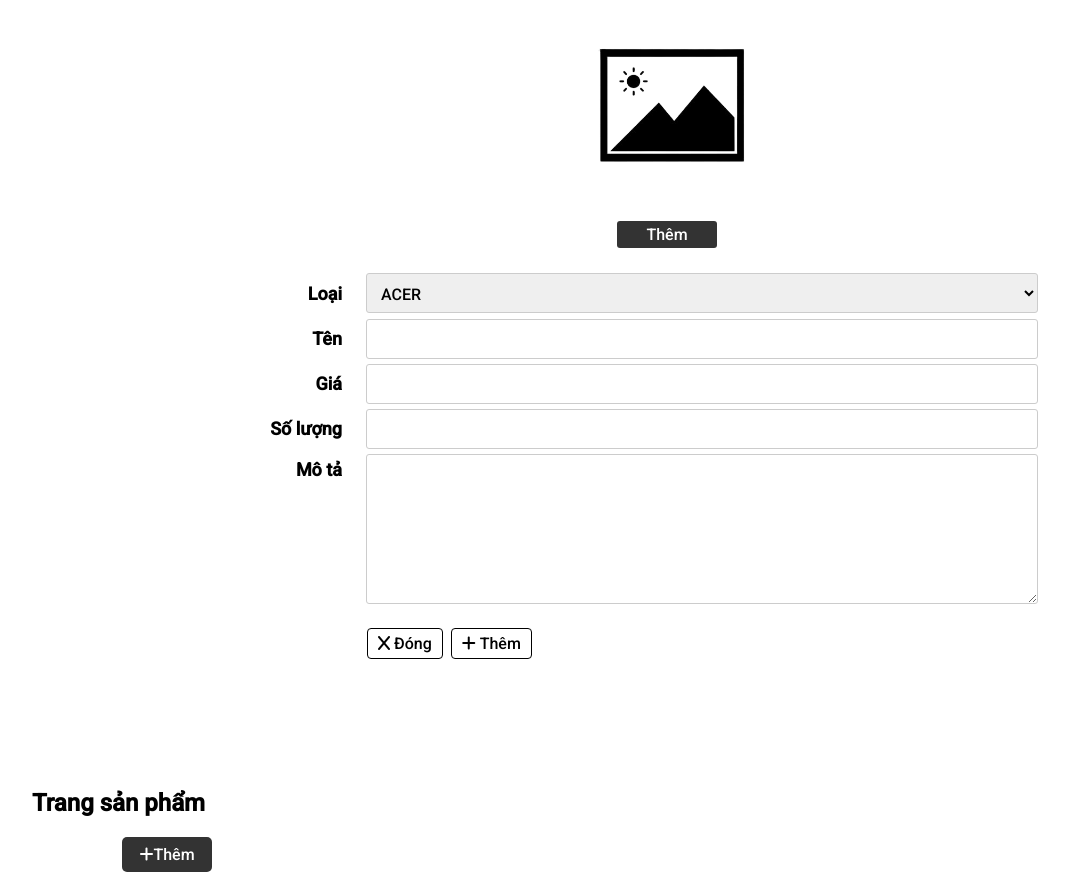
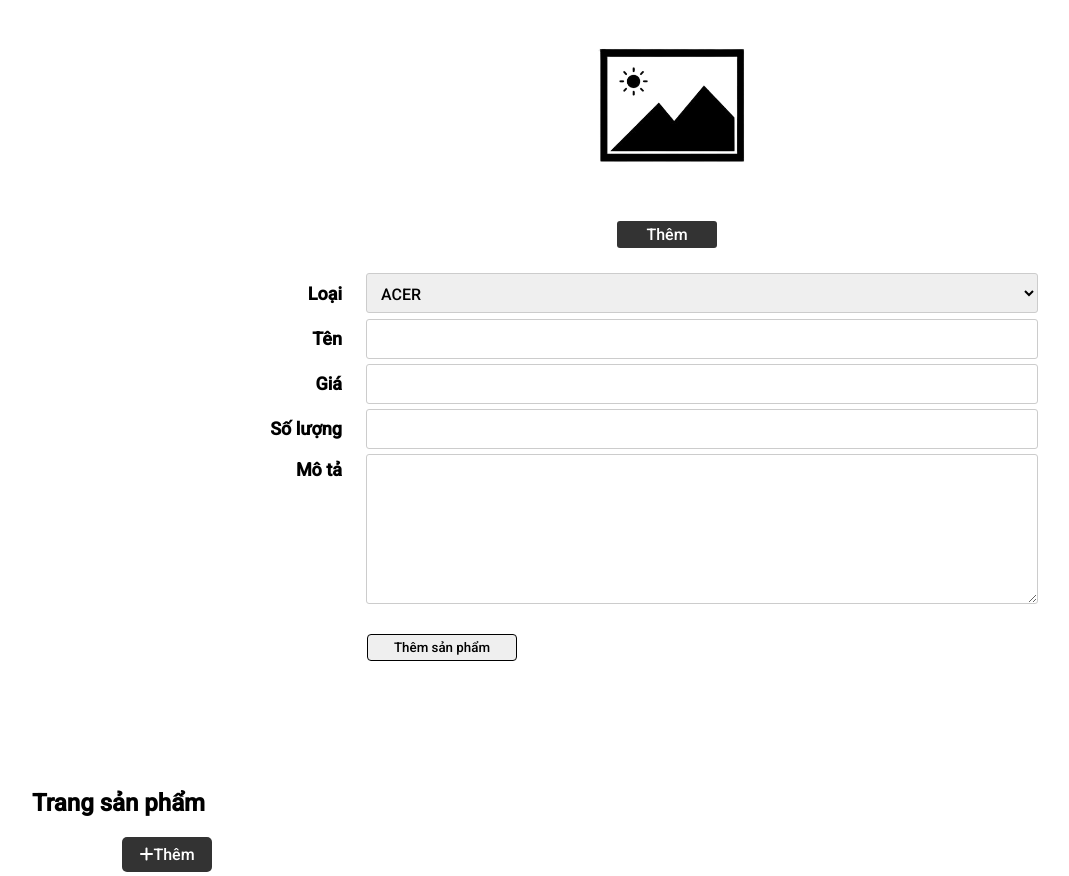
Before and after one commit to trandinhtoan2610/web_2, a PHP site: page /admincp/index.php?action=quanlysanpham&query=them in a window 1280 px wide. Shown: the part 171-1047 px from the top of the page, without its empty margins (8-1077 px from the left). Run offline with PHP 8.4, Linux system fonts and the light colour scheme; data that the repository does not hold is empty; some libraries are stand-ins or nearby versions.

Commit message:
create file css in admincp

```diff
--- a/css/style_AddProduct.css
+++ b/admincp/css/style_AddProduct.css
@@ -243,8 +243,17 @@ textarea{
 	margin-right: 4px;
 	cursor: pointer;
 }
-
-.buttons a:hover{
+#themsanpham:hover{
 	border: 1px solid red;
 	color: red;
 }
+#themsanpham{
+	color: black;
+	border: 1px solid black;
+	width: 150px;
+	padding: 5px 10px;
+	border-radius: 4px;
+	text-decoration: none;
+	margin-right: 4px;
+	cursor: pointer
+}
--- a/admincp/index.php
+++ b/admincp/index.php
@@ -10,9 +10,8 @@ $sql_sanpham = mysqli_query($conn, 'SELECT * FROM sanpham ORDER BY masp ASC');
     <meta http-equiv="X-UA-Compatible" content="IE=edge">
     <meta name="viewport" content="width=device-width, initial-scale=1.0">
     <script src="https://kit.fontawesome.com/1acf2d22a5.js" crossorigin="anonymous"></script>
-    <link rel="stylesheet" href="../css/style_ProductAdmin.css">
-    <link rel="stylesheet" href="../css/style_AddProduct.css">
-
+    <link rel="stylesheet" href="css/style_AddProduct.css">
+    <link rel="stylesheet" href="css/style_ProductAdmin.css">
     <title>Sản phẩm</title>
 </head>
 
@@ -26,7 +25,6 @@ $sql_sanpham = mysqli_query($conn, 'SELECT * FROM sanpham ORDER BY masp ASC');
         include("../admincp/modules/main.php");
         ?>
     </main>
-
 </body>
 <script>
     // js cua phan aside menu
--- a/admincp/modules/quanlysanpham/quanlydonhang.php
+++ /dev/null
@@ -1 +0,0 @@
-<h1>Đây là quản lí đơn hàng</h1>
--- a/admincp/modules/quanlysanpham/themsanpham.php
+++ b/admincp/modules/quanlysanpham/themsanpham.php
@@ -1,6 +1,6 @@
-       <main>
+		<main>
 			<section id="main">
-                    <form action="#" id="formId">
+                    <form>
 						<div class="change_img">
 							<img src="../../img/pic.png" alt="laptop" id="product_pic">
 							<label for="input_file" class="change_button">Thêm</label>
@@ -30,8 +30,7 @@
 							<textarea name="textarea_field"></textarea>
 						</div>
 						<div class="buttons">
-							<a href="index.php"><i class="fa-solid fa-x"></i>Đóng</a>
-							<a onclick="warning()" class="save" id="saveButton"><i class="fa-solid fa-plus"></i>Thêm</a>
+							<input type="submit" name="themsanpham" id="themsanpham" value="Thêm sản phẩm" >
 						</div>
                     </form>
             </section>
```
Also changed, not shown: admincp/css/style_ProductAdmin.css (renamed from css/style_ProductAdmin.css), admincp/modules/quanlysanpham/xulysanpham.php (renamed from admincp/xulysanpham.php).
